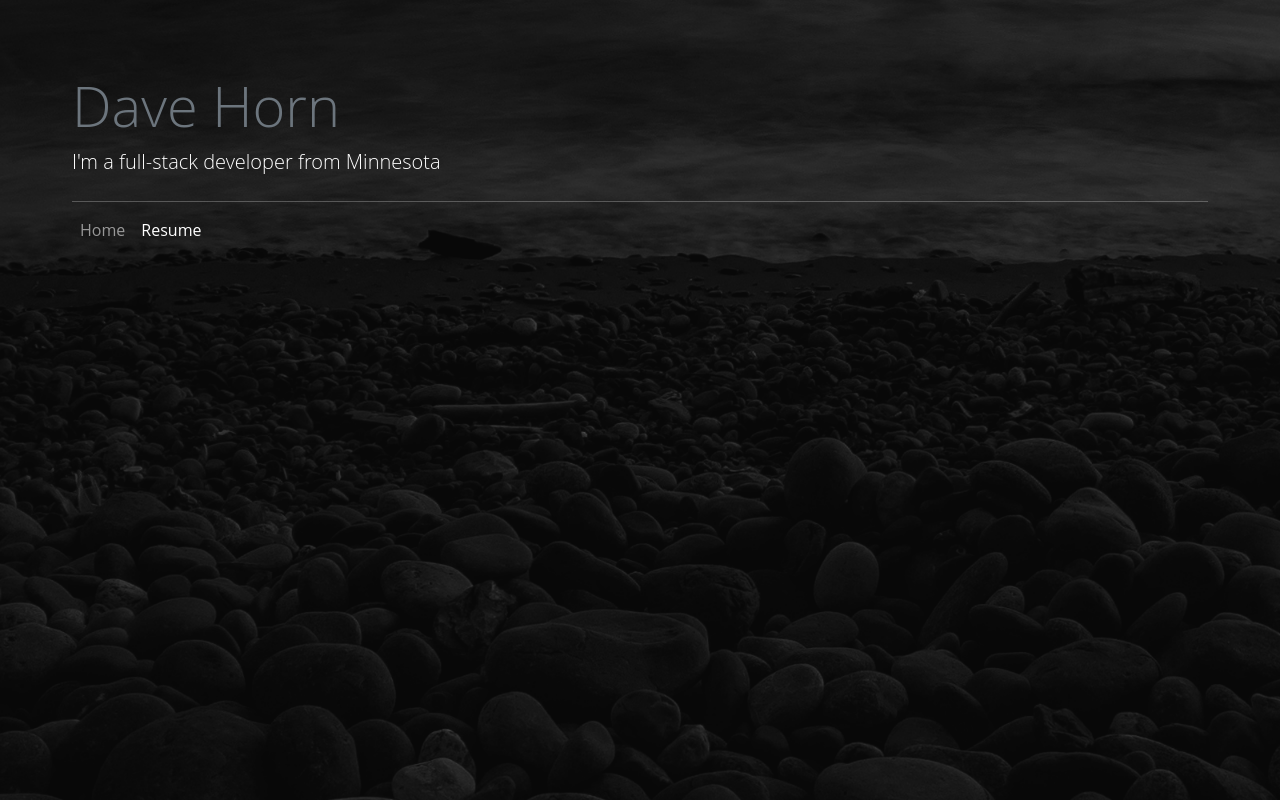
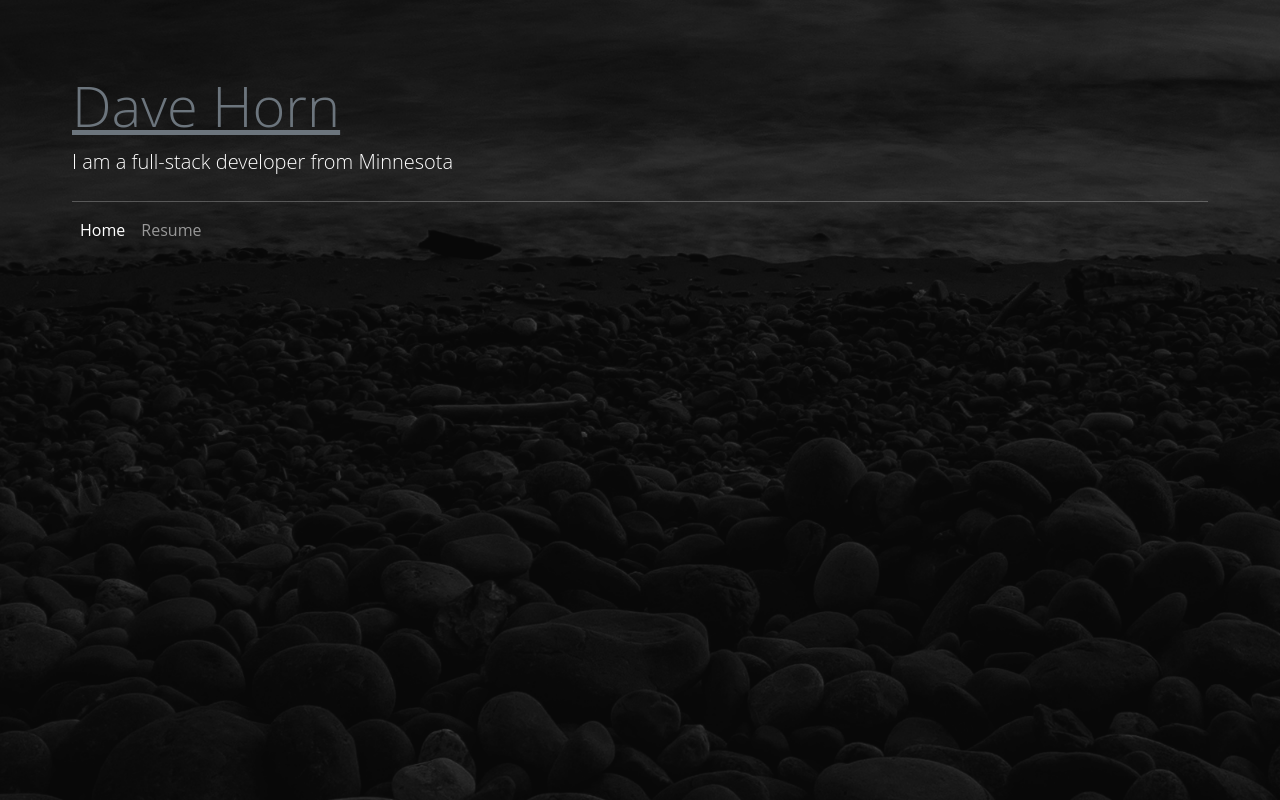
Before and after one commit to DaveBBL/DaveBBL.github.io, a website: page index.html in a window 1280 px wide. Drawn offline with nearby package versions, Linux system fonts and the light colour scheme.

Commit message:
Add certificate links to resume, add styling

```diff
--- a/css/styles.css
+++ b/css/styles.css
@@ -25,8 +25,8 @@ body::before {
 }
 
 a {
-  color: #1866d2;
-  text-decoration: none;
+  color: #aaaaaa;
+  text-decoration: underline;
 }
 
 a:hover {
--- a/index.html
+++ b/index.html
@@ -23,15 +23,17 @@
         <h1 class="display-4">
           <a class="text-secondary" href="index.html">Dave Horn</a>
         </h1>
-        <p class="lead">I'm a full-stack developer from Minnesota</p>
+        <p class="lead">I am a full-stack developer from Minnesota</p>
         <hr class="mt-4 mb-0" />
         <nav class="navbar navbar-expand-sm navbar-dark">
           <ul class="navbar-nav me-auto mb-2 mb-lg-0">
             <li class="nav-item">
-              <a class="nav-link" aria-current="page" href="index.html">Home</a>
+              <a class="nav-link active" aria-current="page" href="index.html"
+                >Home</a
+              >
             </li>
             <li class="nav-item">
-              <a class="nav-link active" href="resume.html">Resume</a>
+              <a class="nav-link" href="resume.html">Resume</a>
             </li>
           </ul>
         </nav>
```
Also changed, not shown: resume.html (+3 -3 lines).
